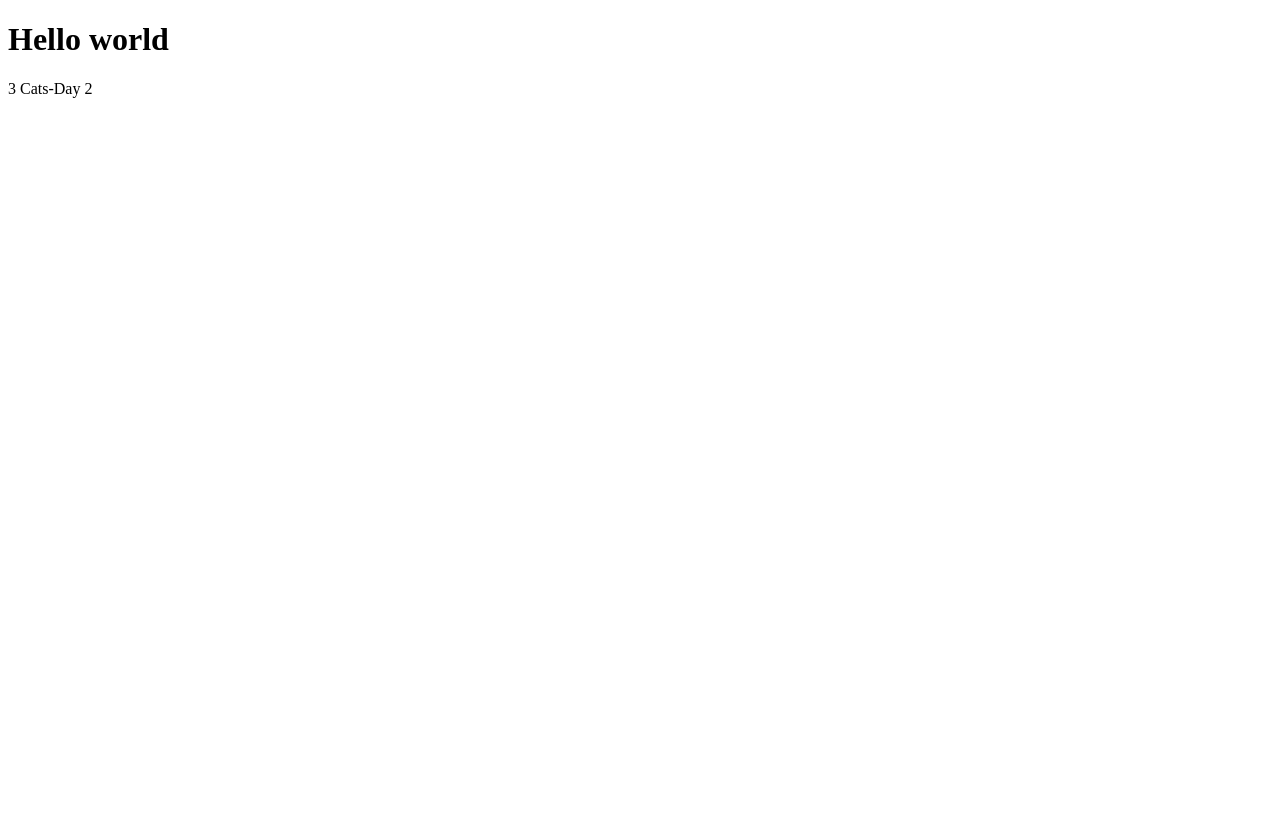
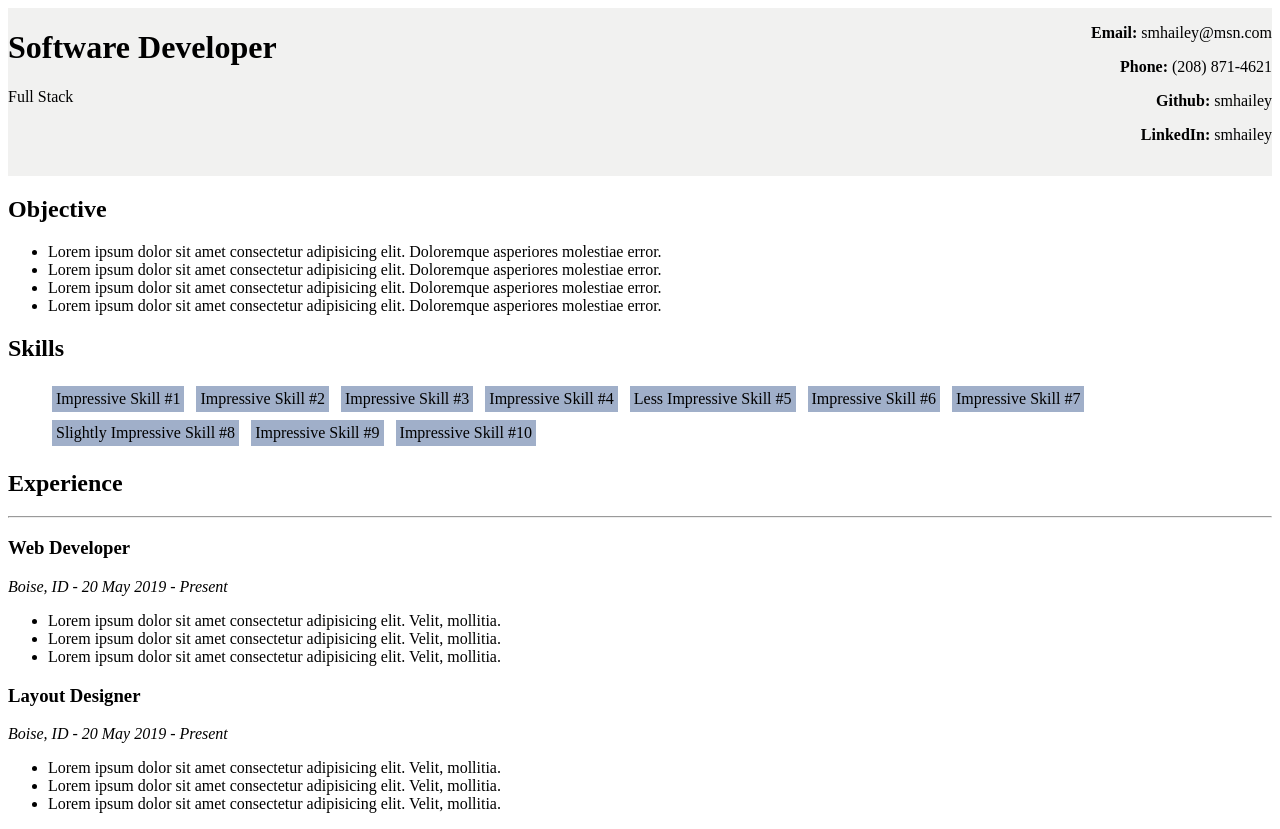
Before and after one commit to smhailey/day-2, a plain HTML site: page index.html in a window 1280 px wide. Before the commit the page ends 800 px from the top, so only its background shows below. Drawn offline with Linux system fonts and the light colour scheme.

Commit message:
Added content

```diff
--- a/index.html
+++ b/index.html
@@ -6,15 +6,72 @@
   <meta name="viewport" content="width=device-width, initial-scale=1.0">
   <meta http-equiv="X-UA-Compatible" content="ie=edge">
   <link rel="stylesheet" href="style.css">
-  <title>3 cats</title>
+  <title>Sean Hailey Resume</title>
 </head>
 
 <body>
-  <h1>Hello world</h1>
-  <p>3 Cats-Day 2
-    <img scr="https://www.pexels.com/photo/grey-and-white-short-fur-cat-104827/"">
+  <header>
+    <div class="left">
+      <h1>Software Developer</h1>
+      <p>Full Stack</p>
+    </div>
+    <div class="right">
+      <p><b>Email:</b> smhailey@msn.com</p>
+      <p><b>Phone:</b> (208) 871-4621</p>
+      <p><b>Github:</b> smhailey</p>
+      <p><b>LinkedIn:</b> smhailey</p>
+    </div>
+  </header>
+  <main>
+    <section>
+      <h1>Objective</h1>
+      <ul>
+        <li>Lorem ipsum dolor sit amet consectetur adipisicing elit. Doloremque asperiores molestiae error.</li>
+        <li>Lorem ipsum dolor sit amet consectetur adipisicing elit. Doloremque asperiores molestiae error.</li>
+        <li>Lorem ipsum dolor sit amet consectetur adipisicing elit. Doloremque asperiores molestiae error.</li>
+        <li>Lorem ipsum dolor sit amet consectetur adipisicing elit. Doloremque asperiores molestiae error.</li>
+      </ul>
+    </section>
+    <section class="skills">
+      <h1>Skills</h1>
+      <ul>
+        <li>Impressive Skill #1</li>
+        <li>Impressive Skill #2</li>
+        <li>Impressive Skill #3</li>
+        <li>Impressive Skill #4</li>
+        <li>Less Impressive Skill #5</li>
+        <li>Impressive Skill #6</li>
+        <li>Impressive Skill #7</li>
+        <li>Slightly Impressive Skill #8</li>
+        <li>Impressive Skill #9</li>
+        <li>Impressive Skill #10</li>
+      </ul>
+    </section>
+    <section>
+      <h1>Experience</h1>
+      <hr />
+      <div class="experience">
+        <h3>Web Developer</h3>
+        <p><em>Boise, ID - 20 May 2019 - Present</em></p>
+        <ul>
+          <li>Lorem ipsum dolor sit amet consectetur adipisicing elit. Velit, mollitia.</li>
+          <li>Lorem ipsum dolor sit amet consectetur adipisicing elit. Velit, mollitia.</li>
+          <li>Lorem ipsum dolor sit amet consectetur adipisicing elit. Velit, mollitia.</li>
+        </ul>
+      </div>
+      <div class="experience">
+        <h3>Layout Designer</h3>
+        <p><em>Boise, ID - 20 May 2019 - Present</em></p>
+        <ul>
+          <li>Lorem ipsum dolor sit amet consectetur adipisicing elit. Velit, mollitia.</li>
+          <li>Lorem ipsum dolor sit amet consectetur adipisicing elit. Velit, mollitia.</li>
+          <li>Lorem ipsum dolor sit amet consectetur adipisicing elit. Velit, mollitia.</li>
+        </ul>
+      </div>
+    </section>
+    <section></section>
 
-  </p>
+  </main>
 </body>
 
 </html>
--- a/style.css
+++ b/style.css
@@ -0,0 +1,23 @@
+header {
+  background-color: #f1f1f0;
+  height: 21vh;
+}
+.right {
+  float: right;
+}
+.left {
+  float: left;
+}
+.right * {
+  text-align: right;
+}
+.skills ul {
+  list-style: none;
+  margin: auto;
+}
+.skills ul li {
+  background-color: #a0afc9;
+  display: inline-block;
+  padding: .25em;
+  margin: .25em;
+}
```
